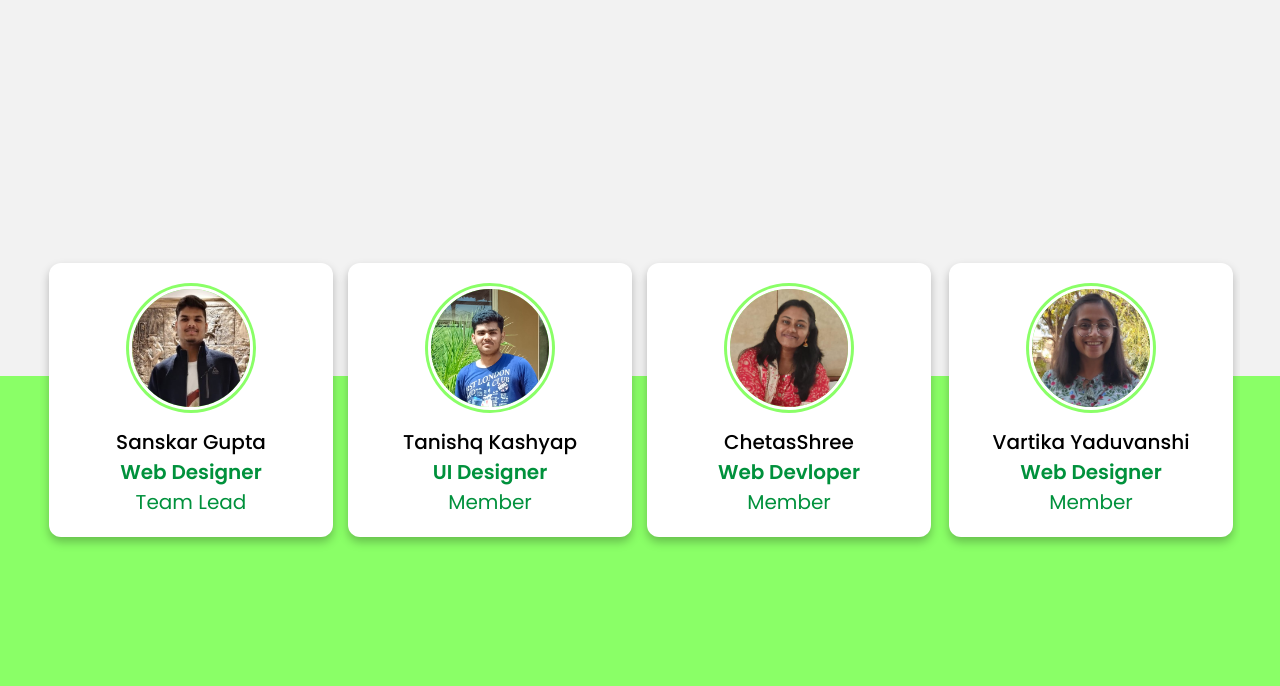
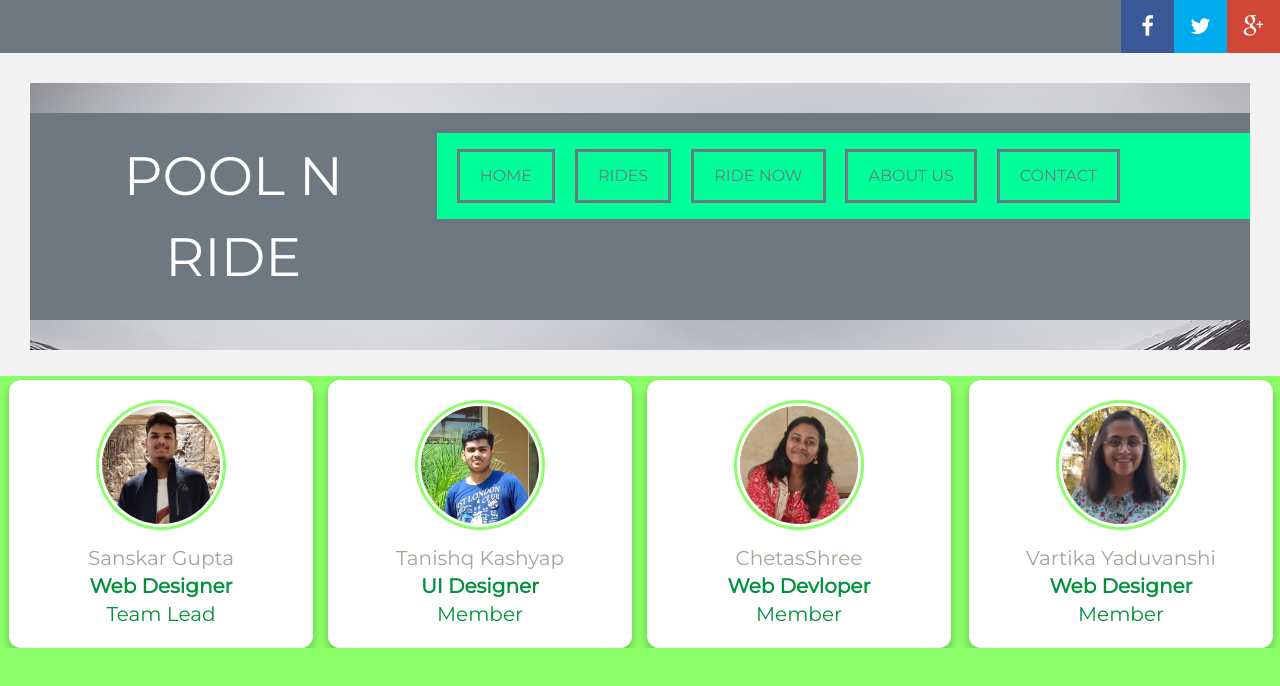
Before and after one commit to sanskar0901/Pool_n_Ride, a plain HTML site: page teams.html in a window 1280 px wide. Drawn offline with Linux system fonts and the light colour scheme.

Commit message:
some edits

```diff
--- a/teams.css
+++ b/teams.css
@@ -7,7 +7,6 @@
   font-family: "Poppins", sans-serif;
 }
 body {
-  display: flex;
   min-height: 100vh;
   align-items: center;
   justify-content: center;
@@ -28,12 +27,11 @@ body::before {
   color: #fff;
 }
 .container {
-  max-width: 1200px;
   width: 100%;
   overflow: hidden;
-  padding: 80px 0;
 }
 .container .main-card {
+  margin-top: 30px;
   display: flex;
   justify-content: space-evenly;
   width: 150%;
--- a/teams.html
+++ b/teams.html
@@ -4,10 +4,139 @@
     <meta charset="UTF-8">
     <meta http-equiv="X-UA-Compatible" content="IE=edge">
     <meta name="viewport" content="width=device-width, initial-scale=1.0">
-    <title>Document</title>
+    <title>About Us</title>
+    <link href="css/bootstrap.min.css" rel="stylesheet">
+        <!-- Forms -->
+        <link href="css/jquery.idealforms.css" rel="stylesheet">
+        <!-- Select  -->
+        <link href="css/jquery.idealselect.css" rel="stylesheet">
+        <!-- Slicknav  -->
+        <link href="css/slicknav.css" rel="stylesheet">
+        <!-- Main style -->
+        <link href="css/style.css" rel="stylesheet">
+
+        <!-- Modernizr -->
+        <script src="js/modernizr.js"></script>
+
+        <!-- Fonts -->
+        <link href="css/font-awesome.min.css" rel="stylesheet">
+        <link href='http://fonts.googleapis.com/css?family=Montserrat' rel='stylesheet' type='text/css'>
     <link rel="stylesheet" href="teams.css">
 </head>
+
 <body>
+  <header class="header">
+
+    <div class="top-menu">
+
+        <section class="container">
+            <div class="row">
+
+                <div class="col-md-4 col-sm-4 col-xs-12">
+                    <div class="user-log">
+
+                        <a data-toggle="modal" data-target="#loginModal">
+                            Log in
+                        </a> /
+                        <a data-toggle="modal" data-target="#regModal">
+                            Sign up
+                        </a>
+
+                    </div><!-- end .user-log -->
+                </div><!-- end .col-sm-4 -->
+
+                <div class="col-md-8 col-sm-8 col-xs-12">
+
+                    <ul class="social-icons">
+                        <li>
+                            <a class="facebook" href="#">
+                                <i class="fa fa-facebook"></i>
+                            </a>
+                        </li>
+                        <li>
+                            <a class="twitter" href="#">
+                                <i class="fa fa-twitter"></i>
+                            </a>
+                        </li>
+                        <li>
+                            <a class="google" href="#">
+                                <i class="fa fa-google-plus"></i>
+                            </a>
+                        </li>
+                    </ul>
+
+                </div><!-- end .col-sm-8 -->
+
+            </div><!-- end .row -->
+        </section><!-- end .container -->
+
+    </div><!-- end .top-menu -->
+
+    <div class="main-baner">
+
+        <div class="background parallax clearfix" style="background-image:url('img/tumblr_n7yhhvUQtx1st5lhmo1_1280.jpg');" data-img-width="1600" data-img-height="1064">
+
+            <div class="main-parallax-content">
+
+                <div class="second-parallax-content">
+
+                    <section class="container">
+
+                        <div class="row">
+
+                            <div class="main-header-container clearfix">
+
+                                <div class="col-md-4 col-sm-12 col-xs-12">
+
+                                    <div class="logo">
+                                        <h1>Pool n Ride</h1>
+                                    </div><!-- end .logo -->
+
+                                </div><!-- end .col-sm-4 -->
+
+                                <div class="col-md-8 col-sm-8 col-xs-12">
+
+                                    <nav id="nav" class="main-navigation">
+
+                                        <ul class="navigation">
+                                            <li>
+                                                <a href="index.html">Home</a>
+                                            </li>
+                                            <li>
+                                                <a href="rides.html">Rides</a>
+                                            </li>
+                                            <li>
+                                                <a href="add-ride.html">Ride Now</a>
+                                            </li>
+                                            <li>
+                                                <a href="teams.html">About Us</a>
+                                            </li>
+
+                                            <li>
+                                                <a href="contact-page.html">Contact</a>
+                                            </li>
+                                        </ul>
+
+                                    </nav><!-- end .main-navigation -->
+
+                                </div><!-- end .col-md-8 -->
+
+                            </div><!-- end .main-header-container -->
+
+
+                        </div><!-- end .row -->
+
+                    </section><!-- end .container -->
+
+                </div><!-- end .second-parallax-content -->
+
+            </div><!-- end .main-parallax-content -->
+
+        </div><!-- end .background .parallax -->
+
+    </div><!-- end .main-baner -->
+
+</header><!-- end .header -->
 
     <div class="container">
         <input type="radio" name="dot" id="one">
```
Also changed, not shown: add-ride.html (+6 -3 lines), contact-page.html (+4 -2 lines), index.html (+4 -4 lines), js/fb.js (+15 -12 lines), rides.html (+4 -2 lines).
